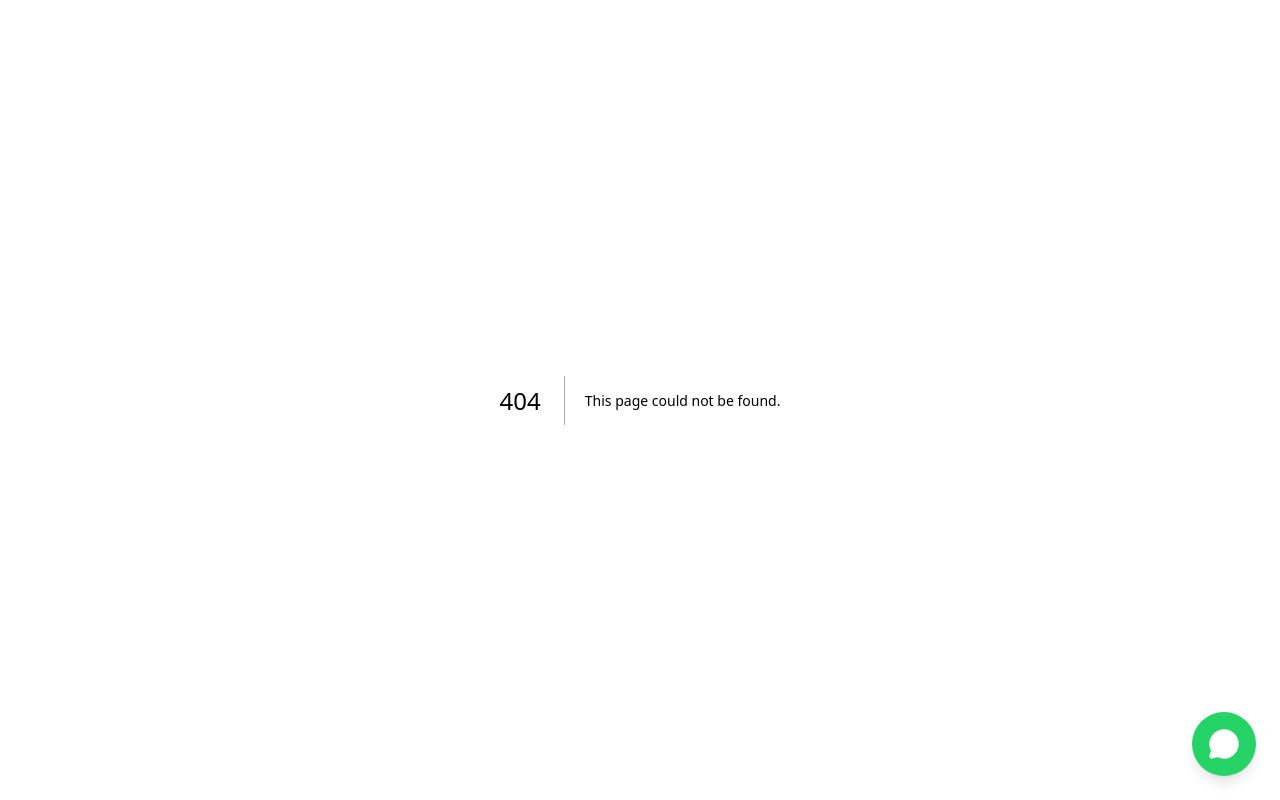
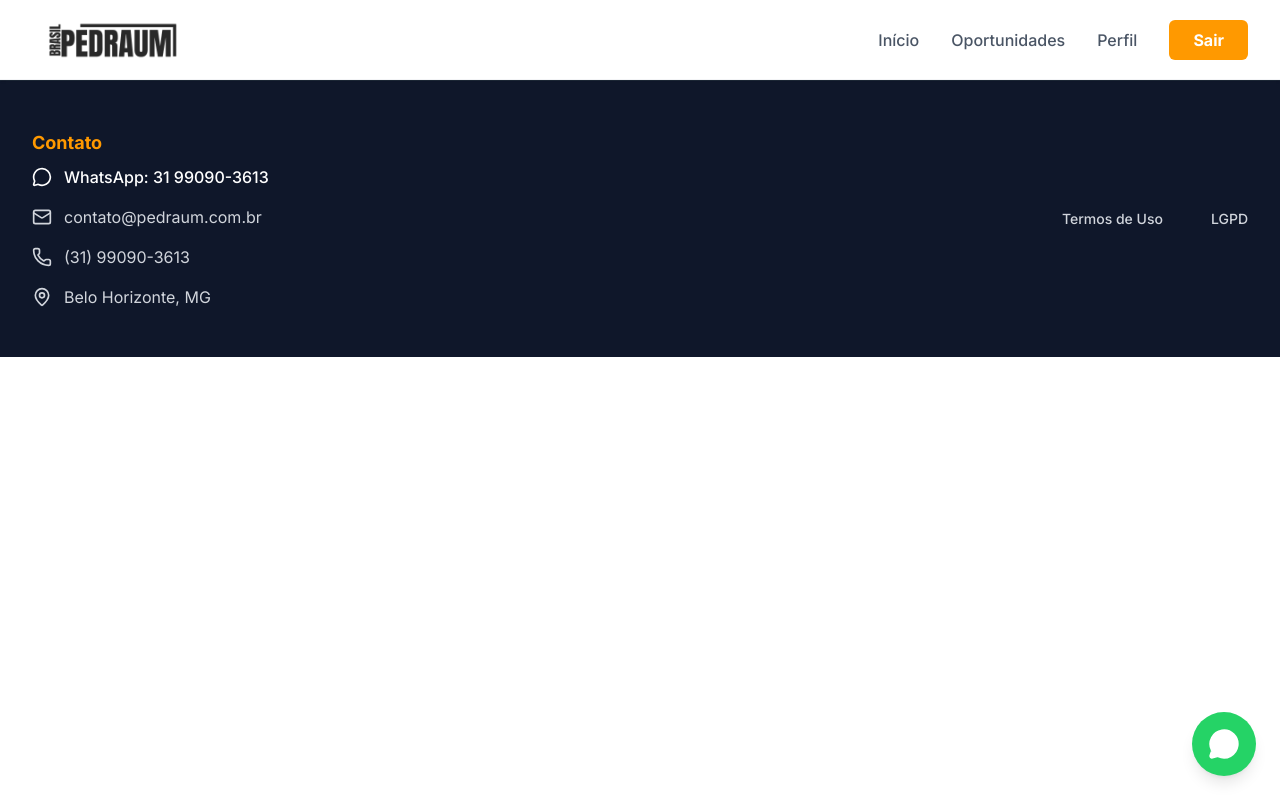
Before and after one commit to pedraum-tech/pedra-um-web, a Next.js app: page /fornecedor in a window 1280 px wide. Before the commit this address had no page. Shown: the top 800 px of the page. Built offline with nearby package versions, Linux system fonts and the light colour scheme.

Commit message:
feat(fornecedor): adiciona página de dashboard para fornecedor

```diff
--- /dev/null
+++ b/app/fornecedor/page.tsx
@@ -0,0 +1,11 @@
+import { Header } from "@/src/components/Header";
+
+
+export default function FornecedorDashboard() {
+    return (
+        <main>
+            <Header variant="supplier" />
+            {/* Conteúdo do dashboard... */}
+        </main>
+    )
+}
```
Also changed, not shown: app/fornecedor/perfil/page.tsx (added).
